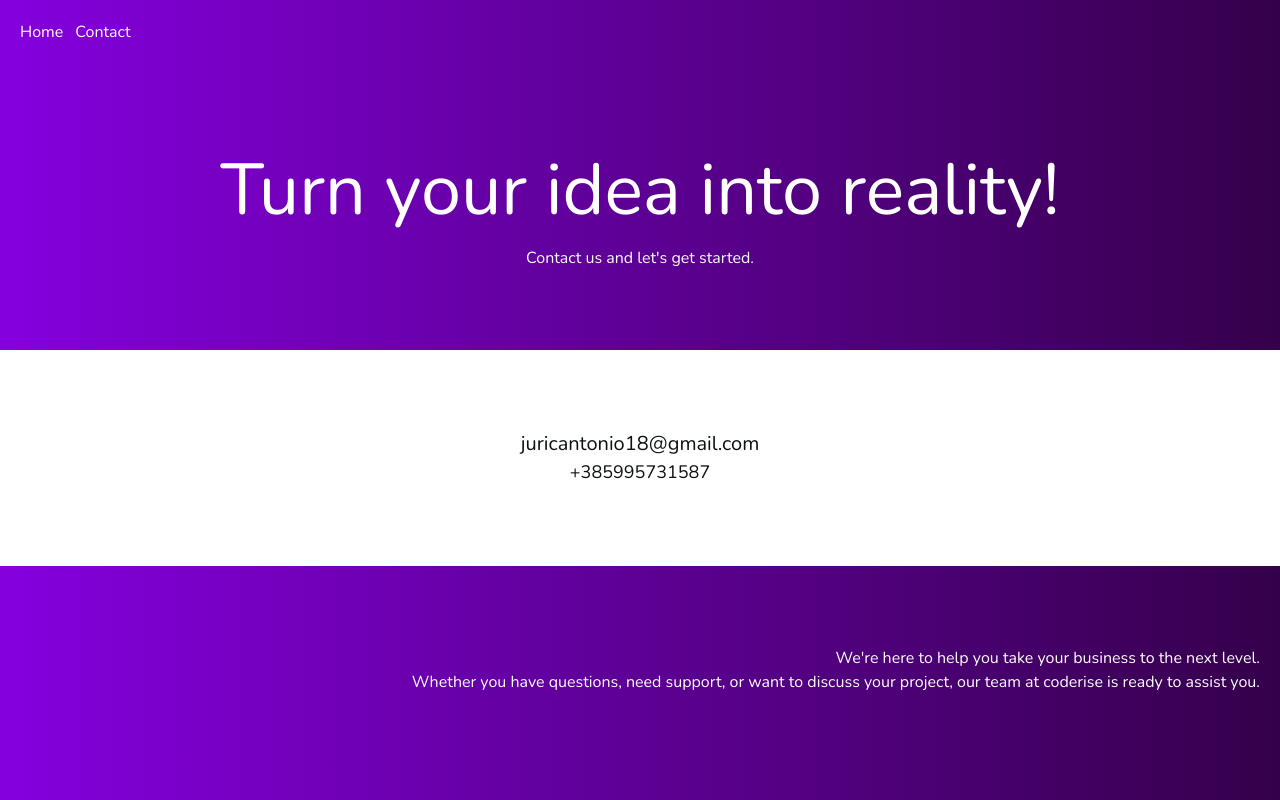
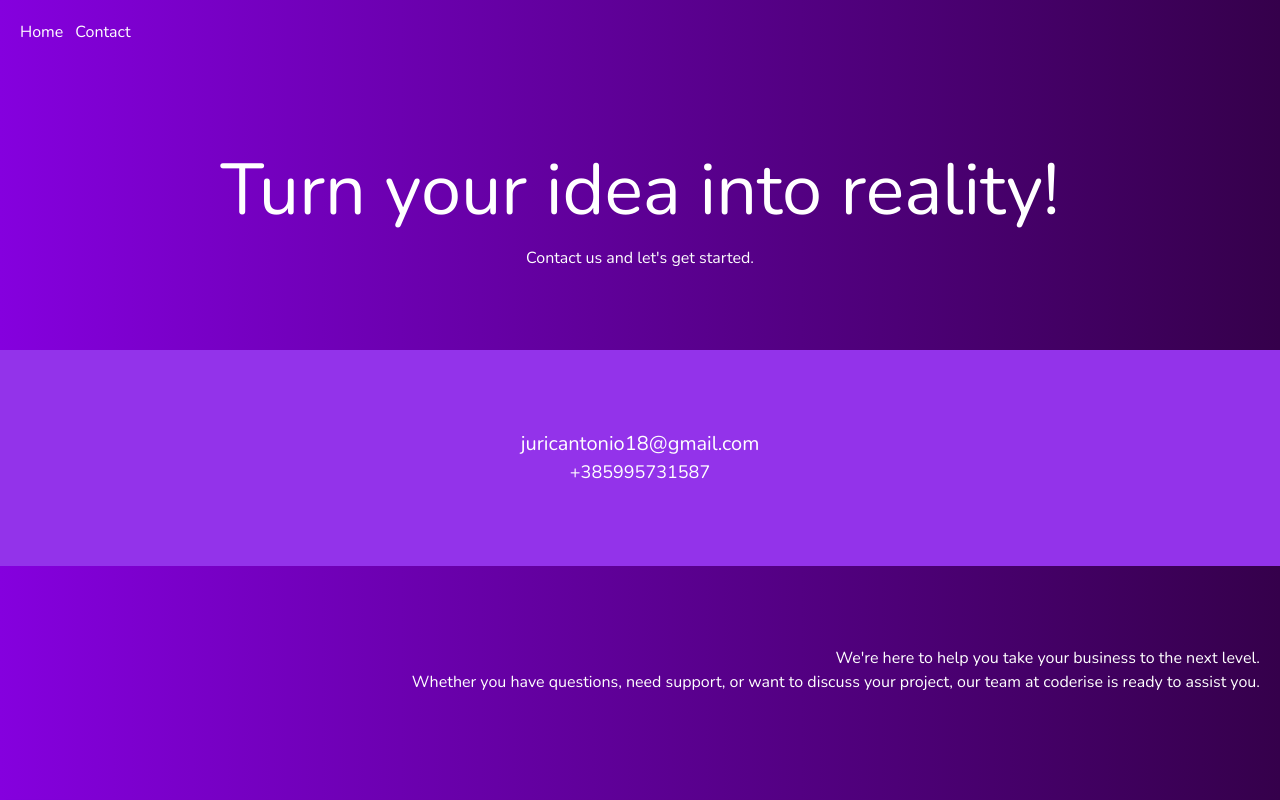
Before and after one commit to Antonioax/Coderise, an Angular app: page /contact in a window 1280 px wide. Built offline with nearby package versions, Linux system fonts and the light colour scheme.

Commit message:
Updated contact design

```diff
--- a/src/app/components/contact/contact.component.html
+++ b/src/app/components/contact/contact.component.html
@@ -20,10 +20,10 @@
   </div>
 
   <div
-    class="bg-white w-full flex flex-col justify-center items-center pt-20 pb-20 mb-10"
+    class="bg-purple-600 w-full flex flex-col justify-center items-center pt-20 pb-20 mb-10"
   >
-    <div class="text-softBlack text-xl">juricantonio18&commat;gmail.com</div>
-    <div class="text-softBlack text-lg">+385995731587</div>
+    <div class="text-xl">juricantonio18&commat;gmail.com</div>
+    <div class="text-lg">+385995731587</div>
   </div>
 
   <div class="text-center lg:self-end lg:text-right mr-5 mt-10 mb-16 ml-5">
```
